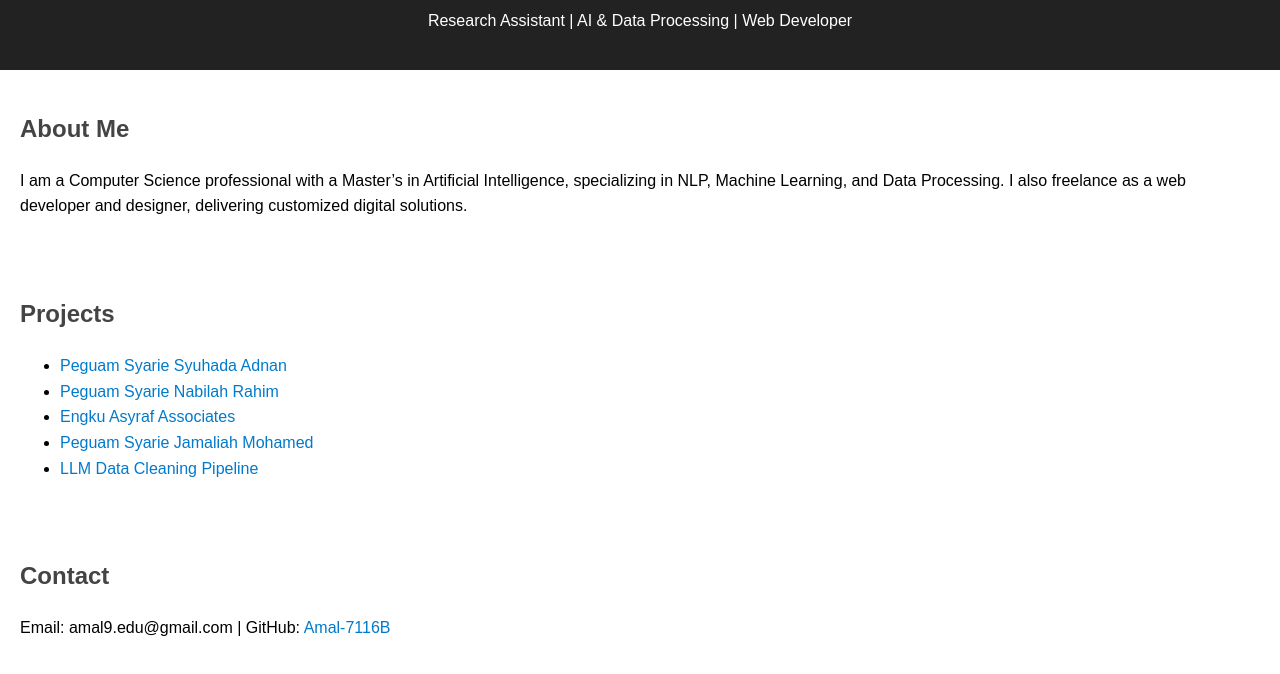
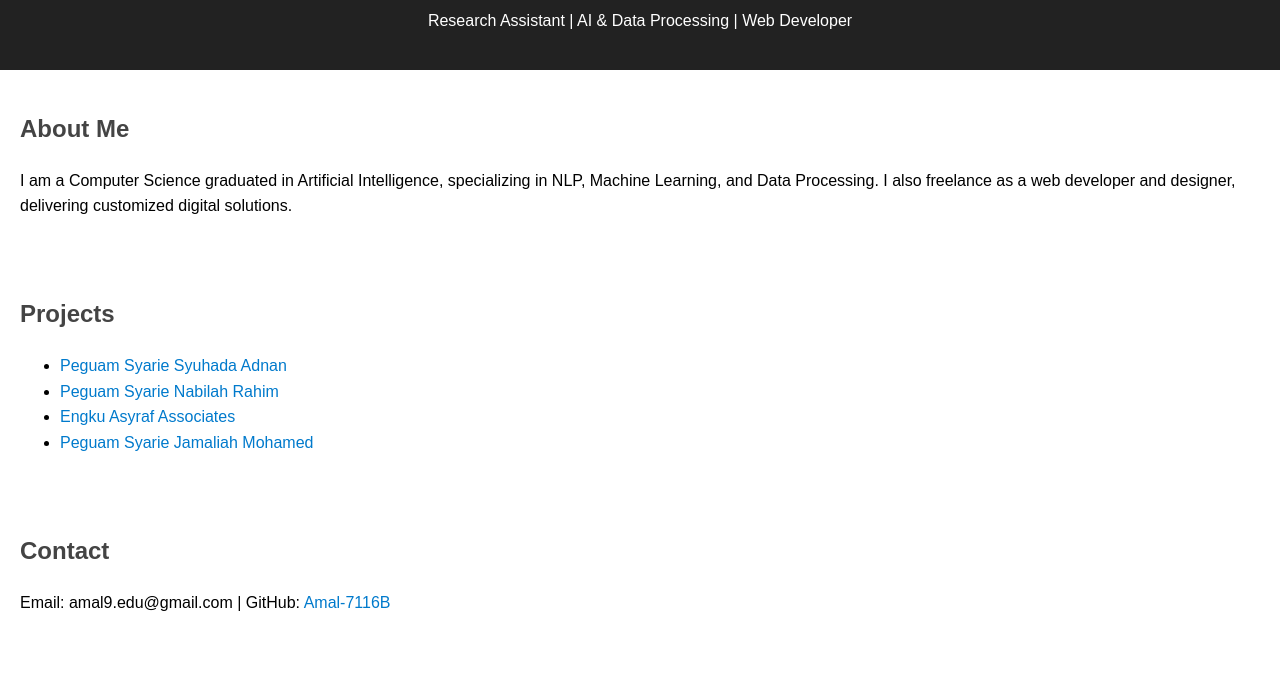
Before and after one commit to Amal-7116B/Amal-7116B.github.io, a plain HTML site: page index.html in a window 1280 px wide. Shown: the part 106-780 px from the top of the page. Drawn offline with Linux system fonts and the light colour scheme.

Commit message:
Update index.html

```diff
--- a/index.html
+++ b/index.html
@@ -14,7 +14,7 @@
 
   <section>
     <h2>About Me</h2>
-    <p>I am a Computer Science professional with a Master’s in Artificial Intelligence, specializing in NLP, Machine Learning, and Data Processing. I also freelance as a web developer and designer, delivering customized digital solutions.</p>
+    <p>I am a Computer Science graduated in Artificial Intelligence, specializing in NLP, Machine Learning, and Data Processing. I also freelance as a web developer and designer, delivering customized digital solutions.</p>
   </section>
 
   <section>
@@ -24,7 +24,6 @@
       <li><a href="https://peguamsyarienabilahrahim.com" target="_blank">Peguam Syarie Nabilah Rahim</a></li>
       <li><a href="https://engkuasyrafassociates.com" target="_blank">Engku Asyraf Associates</a></li>
       <li><a href="https://peguamsyariejamaliahmohamed.com" target="_blank">Peguam Syarie Jamaliah Mohamed</a></li>
-      <li><a href="https://github.com/Amal-7116B/llm-cleaning" target="_blank">LLM Data Cleaning Pipeline</a></li>
     </ul>
   </section>
 
```
